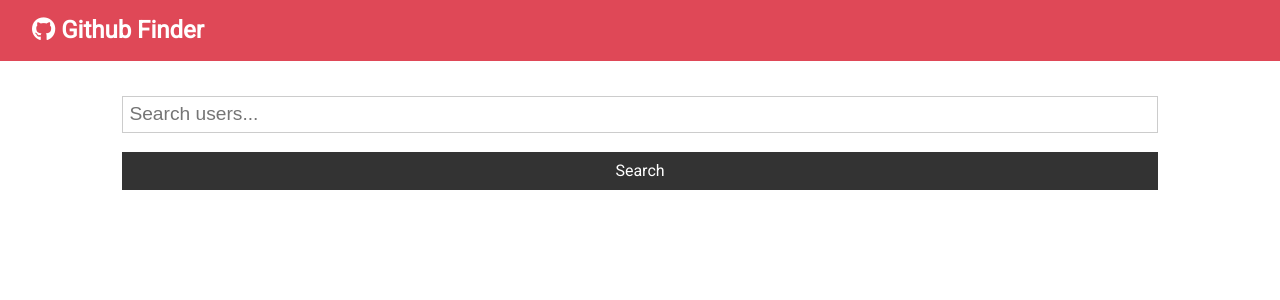
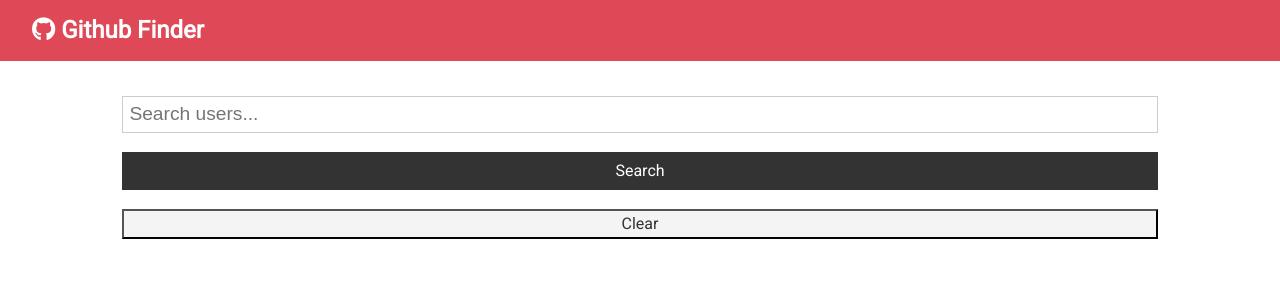
Before and after one commit to bella-cockrell/github-finder, a React (Create React App) app: page / in a window 1280 px wide. Shown: the top 300 px of the page. Built offline with nearby package versions, Linux system fonts and the light colour scheme.

Commit message:
Adding clearUsers function to App.js

```diff
--- a/src/App.js
+++ b/src/App.js
@@ -32,12 +32,16 @@ class App extends Component {
     this.setState({ users: res.data.items, loading: false }); //Why .items? Console.log out res.data and then select items in object.
   }
 
+  //Clear users from state
+  clearUsers = () => this.setState({ users: [], loading: false })
+
   render() {
     return (
       <div className="App">
         <Navbar />
         <div className="container">
-          <Search searchUsers={this.searchUsers} /> {/* This is passed up from Search.js via searchUsers function on line 25*/}
+          <Search searchUsers={this.searchUsers} clearUsers={this.clearUsers} />
+          {/* These is passed up from Search.js via functions */}
           <Users loading={this.state.loading} users={this.state.users} />
           {/*5*/}
         </div>
--- a/src/components/users/Search.js
+++ b/src/components/users/Search.js
@@ -7,7 +7,8 @@ export class Search extends Component {
   }
 
   static propTypes = {
-    searchUsers: PropTypes.func.isRequired
+    searchUsers: PropTypes.func.isRequired,
+    clearUsers: PropTypes.func.isRequired
   }
 
   onChange = (e) => this.setState({ [e.target.name]: e.target.value })
@@ -37,6 +38,9 @@ export class Search extends Component {
             className="btn btn-dark btn-block"
           />
         </form>
+        <button className="btn-light btn-block" onClick={this.props.clearUsers}>
+          Clear
+        </button>
       </div>
     )
   }
@@ -66,4 +70,6 @@ Please note, for arrow functions, .this always refers to the object that defined
 Additionally, .target refers to the object onto which the event was dispatched: 'text'
 
 Also, .preventDefault cancels the event called.
+
+For clearUsers, we're sending the prop up because it affects the App.js
 */
```
